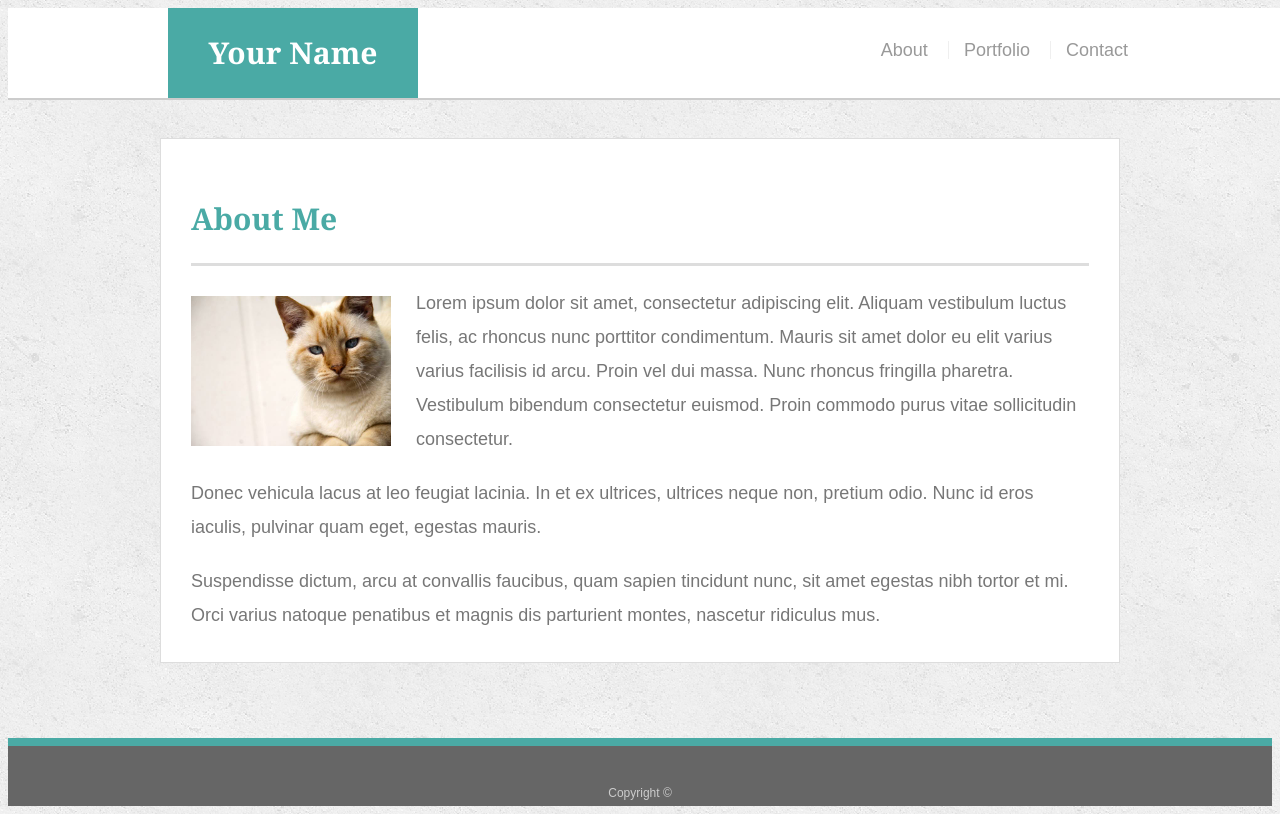
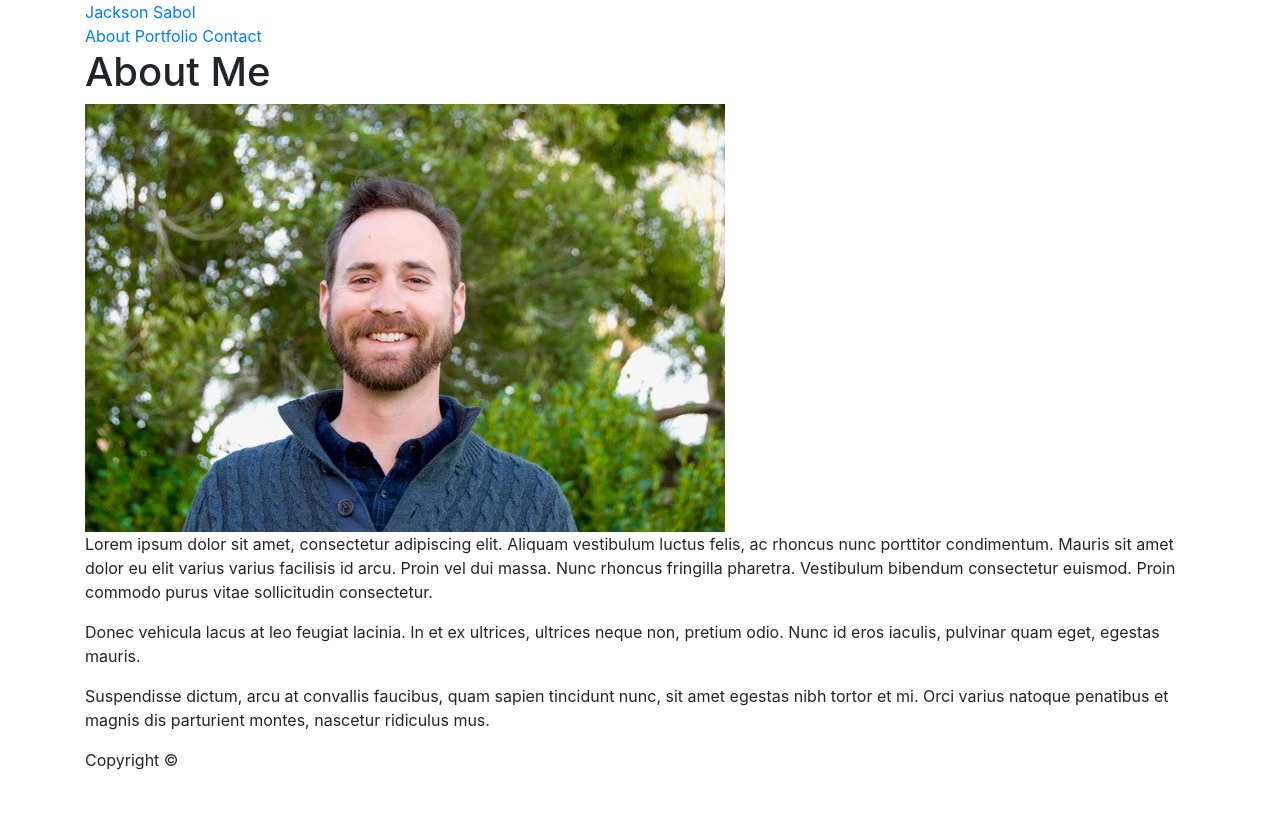
Before and after one commit to JacksonSabol/Bootstrap-Portfolio, a plain HTML site: page index.html in a window 1280 px wide. Drawn offline with nearby package versions, Linux system fonts and the light colour scheme.

Commit message:
add headshot, remove external styling, link in bootstrap, add viewport and IE Edge compatibility

```diff
--- a/index.html
+++ b/index.html
@@ -3,15 +3,18 @@
 
 <head>
   <meta charset="UTF-8">
-  <title>About | Your Name</title>
-  <link rel="stylesheet" type="text/css" href="assets/css/style.css">
+  <title>About | Jackson Sabol</title>
+  <meta name="viewport" content="width=device-width, initial-scale=1.0">
+  <meta http-equiv="X-UA-Compatible" content="ie=edge">
+  <link rel="stylesheet" href="https://stackpath.bootstrapcdn.com/bootstrap/4.1.3/css/bootstrap.min.css" integrity="sha384-MCw98/SFnGE8fJT3GXwEOngsV7Zt27NXFoaoApmYm81iuXoPkFOJwJ8ERdknLPMO" crossorigin="anonymous">
+  <!-- <link rel="stylesheet" type="text/css" href="assets/css/style.css"> -->
 </head>
 
 <body>
 
   <header id="masthead">
     <div class="container">
-      <a href="index.html" id="logo">Your Name</a>
+      <a href="index.html" id="logo">Jackson Sabol</a>
       <nav>
         <a href="index.html">About</a>
         <a href="portfolio.html">Portfolio</a>
@@ -24,7 +27,7 @@
     <section class="main-section">
       <h1>About Me</h1>
 
-      <img src="assets/images/cat.jpg" class="auth-image" alt="Your Name">
+      <img src="assets/images/Headshot.jpg" class="auth-image" alt="Your Name">
 
       <p>Lorem ipsum dolor sit amet, consectetur adipiscing elit. Aliquam vestibulum luctus felis, ac rhoncus nunc porttitor condimentum. Mauris sit amet dolor eu elit varius varius facilisis id arcu. Proin vel dui massa. Nunc rhoncus fringilla pharetra. Vestibulum bibendum consectetur euismod. Proin commodo purus vitae sollicitudin consectetur.</p>
 
```
Also changed, not shown: contact.html (+6 -3 lines), portfolio.html (+6 -3 lines), assets/images/Headshot.jpg (added).
